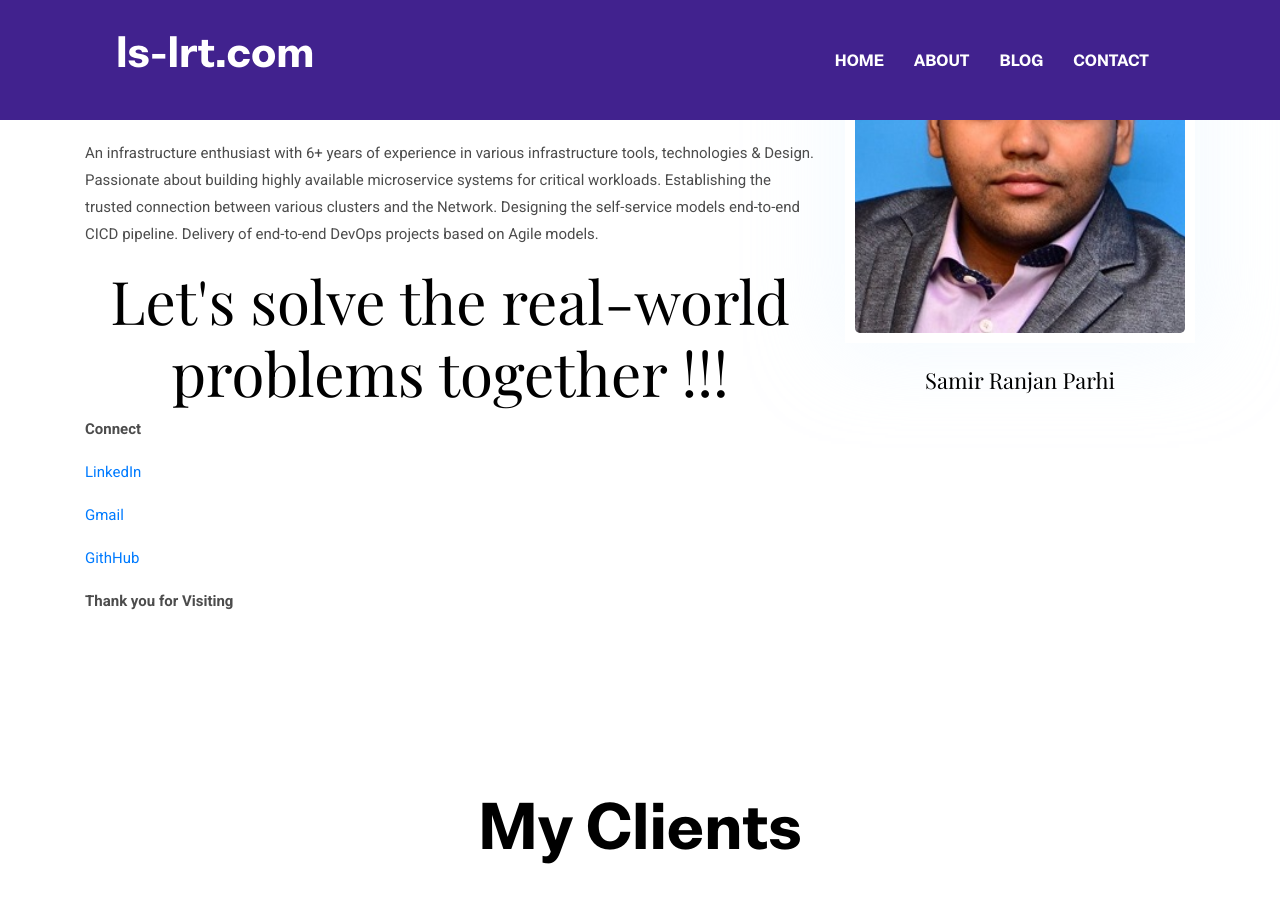
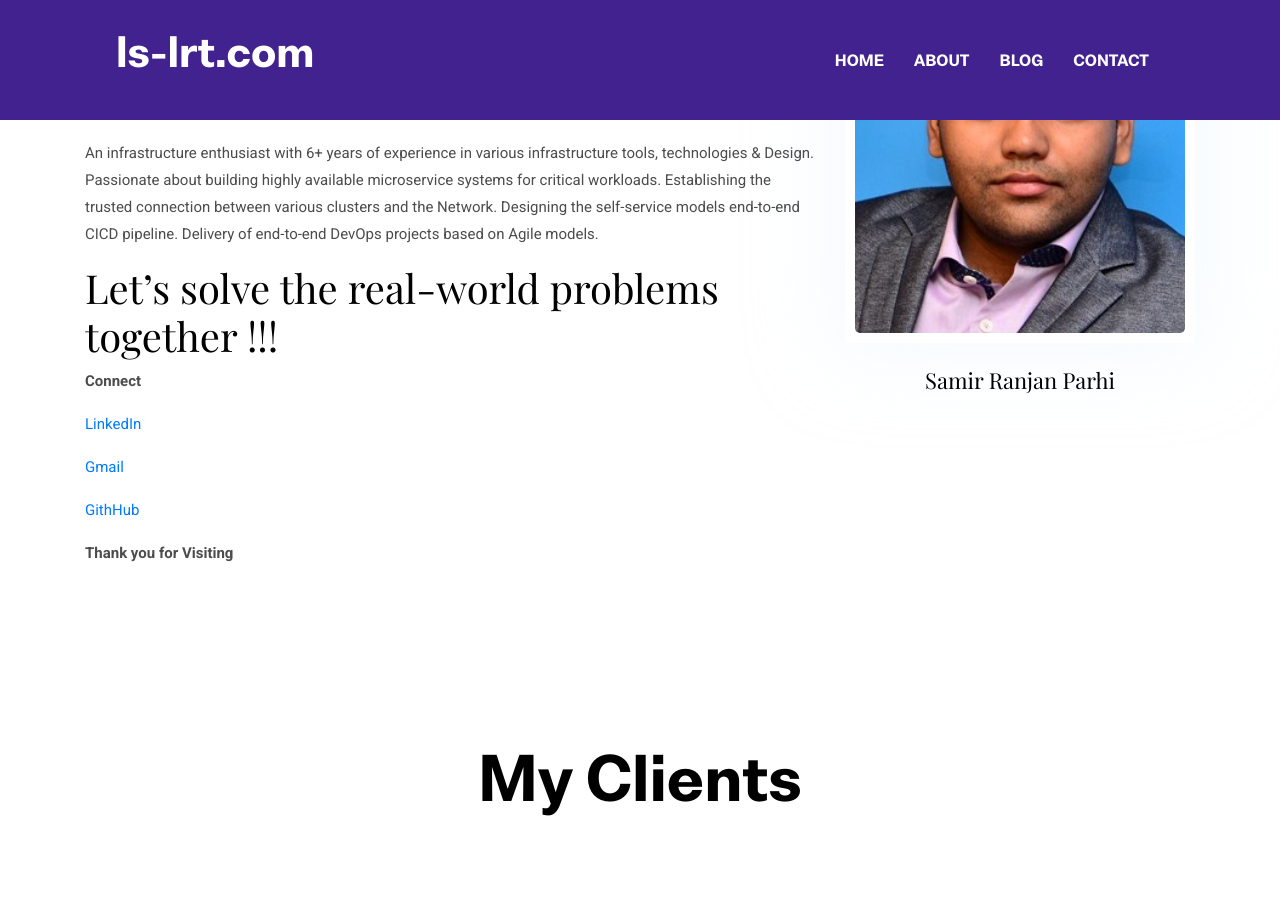
Before and after one commit to samirparhi-dev/samirparhi-dev.github.io, a Jekyll site: the page built from _pages/about.md, in a window 1280 px wide and 900 px high, scrolled down 432 px. Built offline with Jekyll 4.4.1, drawn with Linux system fonts in a browser that asks for light colours.

Commit message:
updated
Signed-off-by: Samir Parhi <samirparhi@gmail.com>

```diff
--- a/_pages/about.md
+++ b/_pages/about.md
@@ -7,7 +7,7 @@ image: assets/images/about/author.jpg
 
 An infrastructure enthusiast with 6+ years of experience in various infrastructure tools, technologies & Design. Passionate about building highly available microservice systems for critical workloads. Establishing the trusted connection between various clusters and the Network. Designing the self-service models end-to-end CICD pipeline. Delivery of end-to-end DevOps projects based on Agile models.
 
- <h2 align="center"> Let's solve the real-world problems together !!! </h2>
+### Let's solve the real-world problems together !!! ###
 
 **Connect**
 
```
